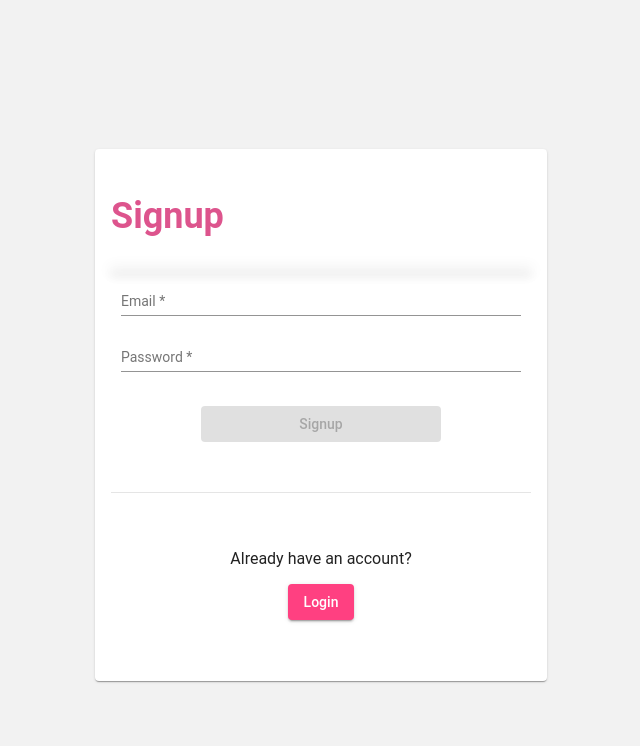
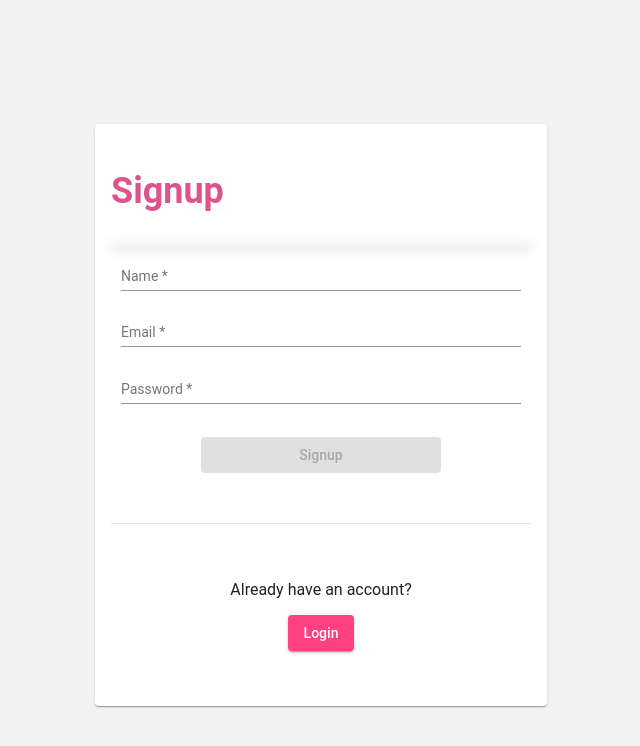
Before and after one commit to Drewery-ctrl/invoice-builder, an Angular app: page /signup in a window 1280 px wide. Shown: the top 746 px of the page, without its empty margins (334-974 px from the left). Built offline with nearby package versions, Linux system fonts and the light colour scheme.

Commit message:
Adjust Login MatCard Styling

```diff
--- a/src/app/auth/auth.component.html
+++ b/src/app/auth/auth.component.html
@@ -14,18 +14,28 @@
 
          <mat-card-content>
             <form [formGroup]="authForm" (ngSubmit)="onSubmit()" novalidate>
+               <!--  Name-->
+               <mat-form-field color="accent" *ngIf="title === 'Signup'">
+                  <input matInput placeholder="Name" formControlName="name" required>
+                  <mat-error *ngIf="authForm.get('name')?.hasError('required')">
+                     Name is <strong>required</strong>
+                  </mat-error>
+               </mat-form-field>
+               <!--   Email-->
                <mat-form-field color="accent">
                   <input matInput placeholder="Email" formControlName="email" required>
                   <mat-error *ngIf="authForm.get('email')?.hasError('required')">
                      Email is <strong>required</strong>
                   </mat-error>
                </mat-form-field>
+               <!--   Password-->
                <mat-form-field color="accent">
                   <input matInput placeholder="Password" formControlName="password" type="password" required autocomplete="on">
                   <mat-error *ngIf="authForm.get('password')?.hasError('required')">
                      Password is <strong>required</strong>
                   </mat-error>
                </mat-form-field>
+               <!--   submit button-->
                <button class="authButton" mat-raised-button color="accent" type="submit" [disabled]="!authForm.valid">{{ title }}</button>
             </form>
          </mat-card-content>
--- a/src/app/auth/auth.component.scss
+++ b/src/app/auth/auth.component.scss
@@ -52,3 +52,8 @@
 .mat-card > .mat-card-title {
    color: #dd548d;
 }
+
+.mat-card {
+   max-height: 100vh;
+   height: 550px;
+}
--- a/src/app/auth/auth.component.ts
+++ b/src/app/auth/auth.component.ts
@@ -4,6 +4,7 @@ import {Router} from '@angular/router';
 import {AuthService} from "../core/services/auth.service";
 import {JwtService} from '../core/services/jwt.service';
 import {MatSnackBar} from "@angular/material/snack-bar";
+import {User} from '../core/models/user';
 
 @Component({
    selector: 'app-auth',
@@ -31,6 +32,7 @@ export class AuthComponent implements OnInit {
 
    private initForm() {
       this.authForm = this.fb.group({
+         name: '',
          email: ['', Validators.required],
          password: ['', Validators.required]
       });
@@ -39,7 +41,9 @@ export class AuthComponent implements OnInit {
    onSubmit() {
       if (this.title === 'Login') {
          this.isLoading = true;
-         this.authService.login(this.authForm.value).subscribe({
+         let {email, password} = this.authForm.value;
+         const user: User = {email, password};
+         this.authService.login(user).subscribe({
             next: async (data) => {
                console.log('Logged in', data);
                this._snackBar.open('Successfully Logged in', 'Success', {duration: 2000});
--- a/src/app/core/models/user.ts
+++ b/src/app/core/models/user.ts
@@ -1,5 +1,6 @@
 export class User {
-   _id: number;
+   _id?: number;
+   name?: string;
    email: string;
    password: string;
    token?: string;
```
